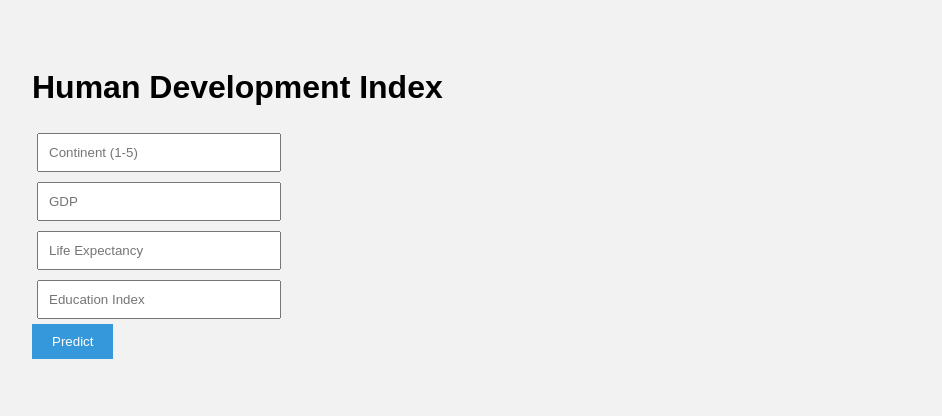
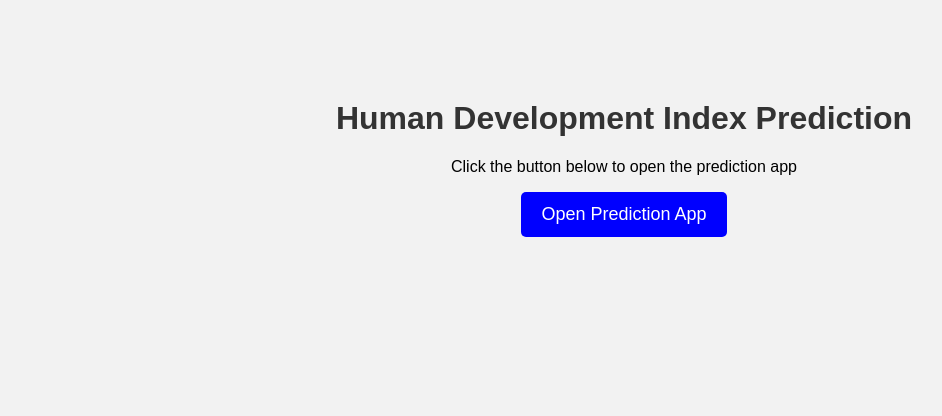
Before and after one commit to gaddamaiswarya1234-beep/A-Comprehensive-Measure-of-Well-Being, a Flask app: template Training/templates/index.html in a window 1280 px wide. Shown: the top 416 px of the page, without its empty margins (16-958 px from the left). Run offline with Flask 3, Linux system fonts and the light colour scheme; the template is opened without the code that fills it, so the values that code supplies are empty; parts of the project's set-up code (start-up, migrations or seed data) failed here and were passed over.

Commit message:
Update index.html

```diff
--- a/Training/templates/index.html
+++ b/Training/templates/index.html
@@ -2,57 +2,47 @@
 <html>
 <head>
     <title>HDI Prediction</title>
-
     <style>
         body {
-            font-family: Arial;
+            text-align: center;
+            font-family: Arial, sans-serif;
             background-color: #f2f2f2;
-            padding: 40px;
         }
 
         h1 {
-            color: black;
+            color: #333;
         }
 
-        input {
-            padding: 10px;
-            margin: 5px;
-            width: 220px;
+        .container {
+            margin-top: 100px;
         }
 
         button {
-            padding: 10px 20px;
-            background-color: #3498db;
+            padding: 12px 20px;
+            font-size: 18px;
+            background-color: blue;
             color: white;
             border: none;
+            border-radius: 5px;
             cursor: pointer;
         }
 
-        h2 {
-            color: green;
+        button:hover {
+            background-color: darkblue;
         }
     </style>
 </head>
-
 <body>
 
-    <h1>Human Development Index</h1>
+    <div class="container">
+        <h1>Human Development Index Prediction</h1>
 
-    <form action="/predict" method="POST">
+        <p>Click the button below to open the prediction app</p>
 
-        <input type="number" step="any" name="continent" placeholder="Continent (1-5)" required><br>
-        <input type="number" step="any" name="gdp" placeholder="GDP" required><br>
-        <input type="number" step="any" name="life" placeholder="Life Expectancy" required><br>
-        <input type="number" step="any" name="education" placeholder="Education Index" required><br>
-
-        <button type="submit">Predict</button>
-    </form>
-
-    <br>
-
-    {% if prediction_text %}
-        <h2>{{ prediction_text }}</h2>
-    {% endif %}
+        <a href="https://a-comprehensive-measure-of-well-being-ns45.onrender.com">
+            <button>Open Prediction App</button>
+        </a>
+    </div>
 
 </body>
 </html>
```
